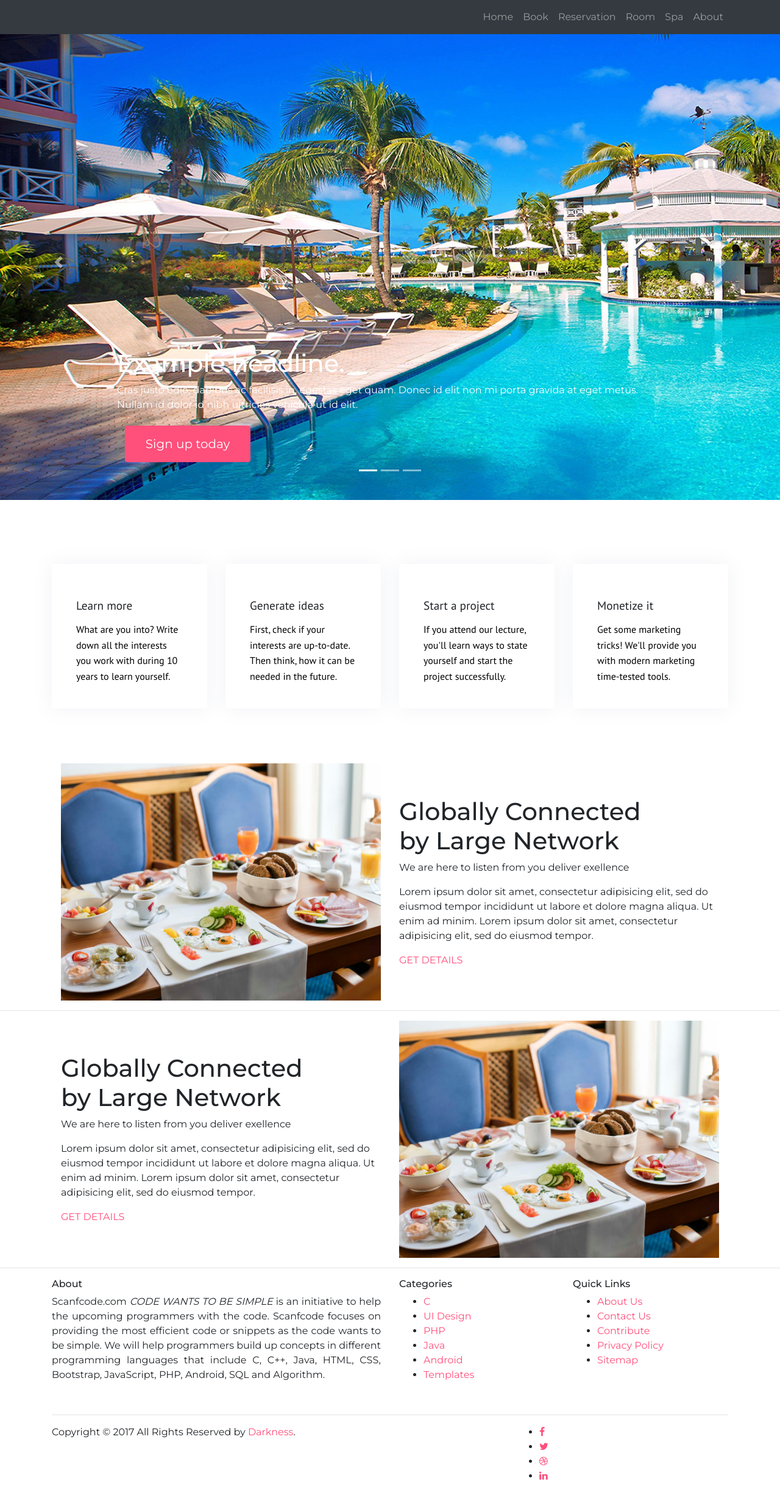
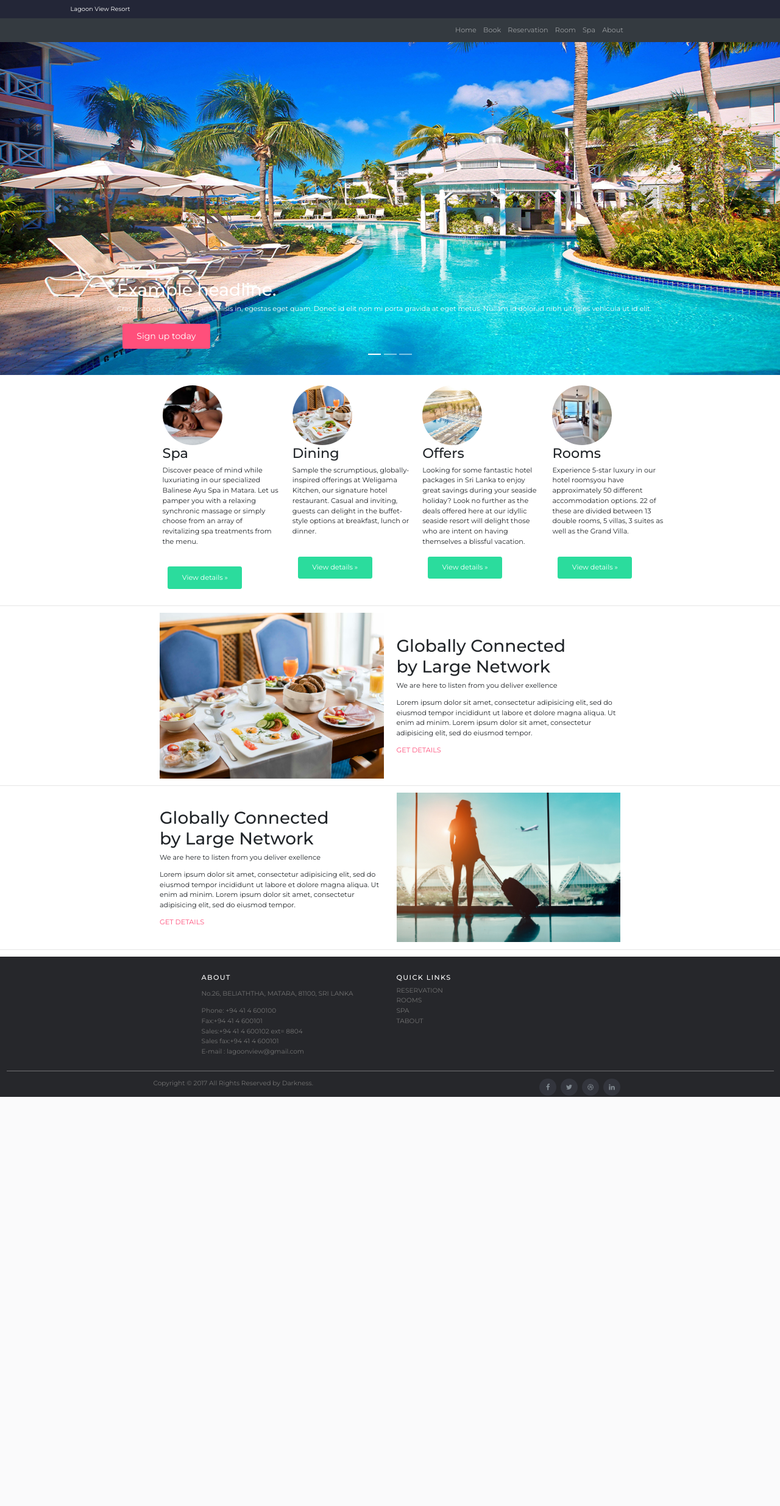
Before and after one commit to Oshannk/Hotel, a PHP site: page /index.html in a window 1280 px wide. Shown: the whole page at 61% size. After the commit the page ends 1799 px from the top, so only its background shows below. Run offline with PHP 8.4, Linux system fonts and the light colour scheme; some libraries are stand-ins or nearby versions.

Commit message:
Home Page Developed

```diff
--- a/css/main.css
+++ b/css/main.css
@@ -1,5 +1,7 @@
 
-
+body{
+  zoom: 70%;
+}
  .navbar{
     position: static;
     /* top: 10%; */
--- a/index.html
+++ b/index.html
@@ -7,7 +7,7 @@
 
        <!-- Bootstrap CSS -->
     <link rel="stylesheet" href="https://maxcdn.bootstrapcdn.com/bootstrap/4.0.0/css/bootstrap.min.css" integrity="sha384-Gn5384xqQ1aoWXA+058RXPxPg6fy4IWvTNh0E263XmFcJlSAwiGgFAW/dAiS6JXm" crossorigin="anonymous">
-    <!-- <link rel="stylesheet" href="css/main.css"> -->
+    <link rel="stylesheet" href="css/main.css">
     <link rel="stylesheet" href="css/mbr-additional.css" type="text/css">
     <link rel="canonical" href="https://getbootstrap.com/docs/4.1/examples/carousel/">
     <link rel="stylesheet" href="https://cdnjs.cloudflare.com/ajax/libs/font-awesome/4.7.0/css/font-awesome.min.css">
@@ -15,6 +15,9 @@
     <title>Lagoon View</title>
   </head>
   <body >
+
+    <!-- Navigation Bar -->
+
       <header>
         <div class="header-area ">
             <div class="header-top_area">
@@ -70,6 +73,9 @@
       </nav>
  </header>
 
+
+
+ <!-- Image Banner -->
  <div >
    <div>
 
@@ -125,61 +131,47 @@
    </div>
  </div>
 
+ <br>
 
 
- <div class="container" >
+ <!-- Marketing messaging and featurettes
+      ================================================== -->
+      <!-- Wrap the rest of the page in another container to center all the content. -->
+
+      <div class="col-md-8" style="position: relative; left: 20%;">
+
+        <!-- Three columns of text below the carousel -->
         <div class="row">
-      <section class="cid-r6Vl2LvYf1" id="features1-4">
-        <div class="container">
-            <div class="row justify-content-center">
-                <div class="col-md-6 col-lg-3">
-                    <div class="row-item">
-                        <div class="card-img pb-3 align-center">
-                            <span class="mbr-iconfont mobi-mbri-info mobi-mbri"></span>
-                        </div>
-                        <h4 class="mbr-fonts-style mbr-card-title align-center pb-2 display-5">Learn more</h4>
+          <div class="col-lg-3">
+            <img class="rounded-circle" src="Img/spa.jpg" alt="Spa" width="140" height="140">
+            <h2>Spa</h2>
+            <p>Discover peace of mind while luxuriating in our specialized Balinese Ayu Spa in Matara. Let us pamper you with a relaxing synchronic massage or simply choose from an array of revitalizing spa treatments from the menu. </p>
+            <p><br><a class="btn btn-secondary" href="#" role="button">View details &raquo;</a></p>
+          </div><!-- /.col-lg-4 -->
+          <div class="col-lg-3">
+            <img class="rounded-circle" src="Img/dining.jpg" alt="Dining" width="140" height="140">
+            <h2>Dining</h2>
+            <p>Sample the scrumptious, globally-inspired offerings at Weligama Kitchen, our signature hotel restaurant. Casual and inviting, guests can delight in the buffet-style options at breakfast, lunch or dinner.</p>
+            <p><br><a class="btn btn-secondary" href="#" role="button">View details &raquo;</a></p>
+          </div><!-- /.col-lg-4 -->
+          <div class="col-lg-3">
+            <img class="rounded-circle" src="Img/offer.jpg" alt="Offer" width="140" height="140">
+            <h2>Offers</h2>
+            <p>Looking for some fantastic hotel packages in Sri Lanka to enjoy great savings during your seaside holiday? Look no further as the deals offered here at our idyllic seaside resort will delight those who are intent on having themselves a blissful vacation.</p>
+            <p><a class="btn btn-secondary" href="#" role="button">View details &raquo;</a></p>
+          </div><!-- /.col-lg-4 -->
+          <div class="col-lg-3">
+            <img class="rounded-circle" src="Img/room.jpg" alt="Room" width="140" height="140">
+            <h2>Rooms</h2>
+            <p>Experience 5-star luxury in our hotel roomsyou have approximately 50 different accommodation options. 22 of these are divided between 13 double rooms, 5 villas, 3 suites as well as the Grand Villa.</p>
+            <p><br><a class="btn btn-secondary" href="#" role="button">View details &raquo;</a></p>
+          </div><!-- /.col-lg-4 -->
+        </div><!-- /.row -->
 
-                        <p class="mbr-text mbr-fonts-style align-center mbr-light m-0 display-7">What are you into? Write down all the interests you work with during 10 years to learn yourself.</p>
-                    </div>
-                </div>
-
-                <div class="col-md-6 col-lg-3">
-                    <div class="row-item">
-                        <div class="card-img pb-3 align-left">
-                            <span class="mbr-iconfont mobi-mbri-idea mobi-mbri"></span>
-                        </div>
-                        <h4 class="mbr-fonts-style mbr-card-title align-center pb-2 display-5">Generate ideas</h4>
-
-                        <p class="mbr-text mbr-fonts-style align-center mbr-light m-0 display-7">First, check if your interests are up-to-date. Then think, how it can be needed in the future.</p>
-                    </div>
-                </div>
-
-                <div class="col-md-6 col-lg-3">
-                    <div class="row-item">
-                        <div class="card-img pb-3 align-left">
-                            <span class="mbr-iconfont mobi-mbri-rocket mobi-mbri"></span>
-                        </div>
-                        <h4 class="mbr-fonts-style mbr-card-title align-center pb-2 display-5">Start a project</h4>
-                        <p class="mbr-text mbr-fonts-style align-center mbr-light m-0 display-7">If you attend our lecture, you'll learn ways to state yourself and start the project successfully.</p>
-                    </div>
-                </div>
-
-                <div class="col-md-6 col-lg-3">
-                    <div class="row-item">
-                        <div class="card-img pb-3 align-left">
-                            <span class="mbr-iconfont mobi-mbri-cash mobi-mbri"></span>
-                        </div>
-                        <h4 class="mbr-fonts-style mbr-card-title align-center pb-2 display-5">Monetize it</h4>
-                        <p class="mbr-text mbr-fonts-style align-center mbr-light m-0 display-7">Get some marketing tricks! We'll provide you with modern marketing time-tested tools.</p>
-                    </div>
-                </div>
-            </div>
-        </div>
-    </section>
-    </div>
       </div>
 
 
+<hr>
 <!-- Start home-about Area -->
 <section class="container">
   <div class="container-fluid">
@@ -222,7 +214,7 @@
         <a class="text-uppercase primary-btn" href="#">get details</a>
       </div>
       <div class="col-lg-6 no-padding home-about-left">
-        <img class="img-fluid" src="img/img2.jpg" alt="">
+        <img class="img-fluid" src="img/img1.jpg" alt="">
       </div>
 
     </div>
@@ -242,50 +234,51 @@
 
 
  <!-- Site footer -->
- <footer class="site-footer">
-  <div class="container">
-    <div class="row">
-      <div class="col-sm-12 col-md-6">
+
+  <footer class="site-footer" style="margin: 0px; padding: 0%;">
+    <div class="container-fluid" >
+      <div class="row" style=" margin-top: 0%; padding-top : 2%; border: none;" >
+        <div class="col-sm-12 col-md-6" style="position: relative; left: 25%;">
           <h6>About</h6>
-        <p class="text-justify">Scanfcode.com <i>CODE WANTS TO BE SIMPLE </i> is an initiative  to help the upcoming programmers with the code. Scanfcode focuses on providing the most efficient code or snippets as the code wants to be simple. We will help programmers build up concepts in different programming languages that include C, C++, Java, HTML, CSS, Bootstrap, JavaScript, PHP, Android, SQL and Algorithm.</p>
+          <p class="text-justify" >
+            <address>
+              No.26,
+              BELIATHTHA,
+              MATARA,
+              81100,
+              SRI LANKA
+            </address>
+            Phone: +94 41 4 600100<br>
+            Fax:+94 41 4 600101<br>
+            Sales:+94 41 4 600102 ext= 8804<br>
+            Sales fax:+94 41 4 600101<br>
+            E-mail : lagoonview@gmail.com<br>
+            </p>
         </div>
 
-      <div class="col-xs-6 col-md-3">
-        <h6>Categories</h6>
+        <div class="col-xs-6 col-md-3" >
+          <h6>Quick Links</h6>
           <ul class="footer-links">
-          <li><a href="http://scanfcode.com/category/c-language/">C</a></li>
-          <li><a href="http://scanfcode.com/category/front-end-development/">UI Design</a></li>
-          <li><a href="http://scanfcode.com/category/back-end-development/">PHP</a></li>
-          <li><a href="http://scanfcode.com/category/java-programming-language/">Java</a></li>
-          <li><a href="http://scanfcode.com/category/android/">Android</a></li>
-          <li><a href="http://scanfcode.com/category/templates/">Templates</a></li>
+            <li><a href="#">RESERVATION</a></li>
+            <li><a href="#">ROOMS</a></li>
+            <li><a href="#">SPA</a></li>
+            <li><a href="#">TABOUT</a></li>
           </ul>
         </div>
 
-      <div class="col-xs-6 col-md-3">
-        <h6>Quick Links</h6>
-        <ul class="footer-links">
-          <li><a href="http://scanfcode.com/about/">About Us</a></li>
-          <li><a href="http://scanfcode.com/contact/">Contact Us</a></li>
-          <li><a href="http://scanfcode.com/contribute-at-scanfcode/">Contribute</a></li>
-          <li><a href="http://scanfcode.com/privacy-policy/">Privacy Policy</a></li>
-          <li><a href="http://scanfcode.com/sitemap/">Sitemap</a></li>
-        </ul>
-      </div>
       </div>
       <hr>
     </div>
     <div class="container">
-    <div class="row">
-      <div class="col-md-8 col-sm-6 col-xs-12">
+      <div class="row"style="margin: 0px; padding: 0%;">
+        <div class="col-md-8 col-sm-6 col-xs-12" style="margin: 0px; padding: 0%;">
           <p class="copyright-text">Copyright &copy; 2017 All Rights Reserved by
        <a href="#">Darkness</a>.
           </p>
         </div>
 
-      <div class="col-md-4 col-sm-6 col-xs-12">
+        <div class="col-md-4 col-sm-6 col-xs-12" >
           <ul class="social-icons">
-
             <li><a class="facebook" href="#"><i class="fa fa-facebook"></i></a></li>
             <li><a class="twitter" href="#"><i class="fa fa-twitter"></i></a></li>
             <li><a class="dribbble" href="#"><i class="fa fa-dribbble"></i></a></li>
@@ -296,6 +289,8 @@
     </div>
   </footer>
 
+
+
     <!-- Optional JavaScript -->
     <!-- jQuery first, then Popper.js, then Bootstrap JS -->
     <script src="https://code.jquery.com/jquery-3.2.1.slim.min.js" integrity="sha384-KJ3o2DKtIkvYIK3UENzmM7KCkRr/rE9/Qpg6aAZGJwFDMVNA/GpGFF93hXpG5KkN" crossorigin="anonymous"></script>
```
Also changed, not shown: Img/dining.jpg (added), Img/offer.jpg (added), Img/room.jpg (added), Img/spa.jpg (added). Lines whose indentation alone changed are shown as unchanged.
